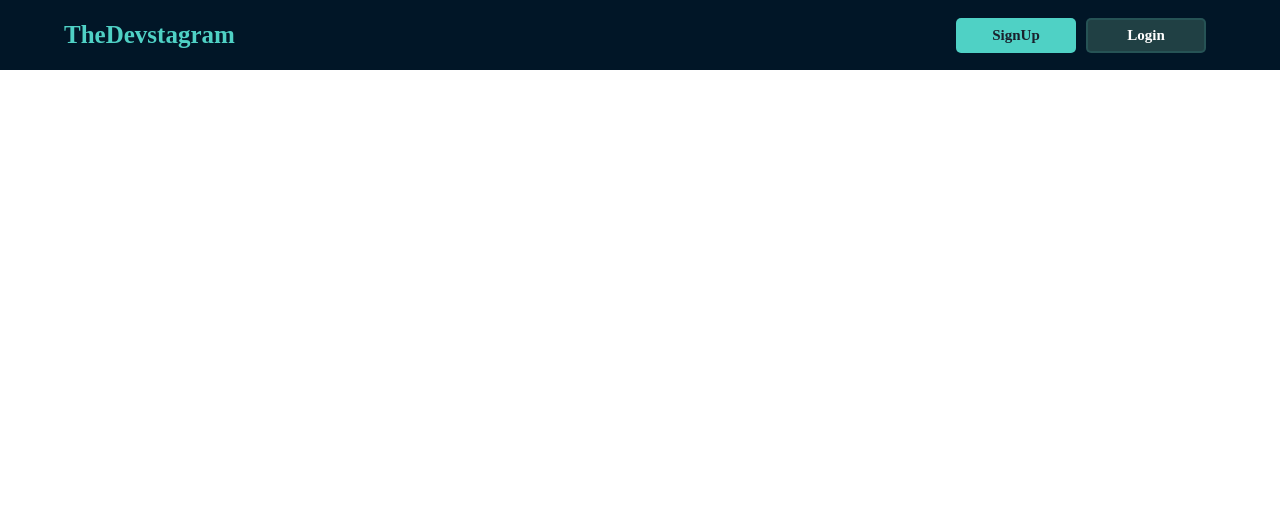
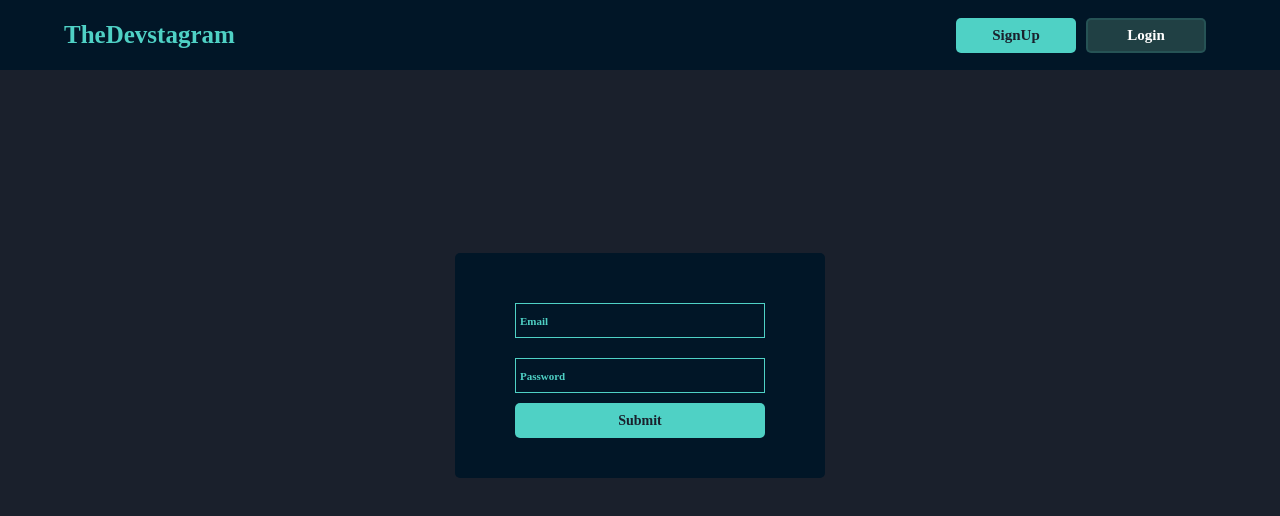
Before and after one commit to mnedzka/devstagram-client, a React (Create React App) app: page /login in a window 1280 px wide. Shown: the top 516 px of the page. Built offline with nearby package versions, Linux system fonts and the light colour scheme; no server answers.

Commit message:
Fixed bug with displaying date using momnetjs

```diff
--- a/src/App.js
+++ b/src/App.js
@@ -8,6 +8,7 @@ import SignUp from './Components/SignUp/SignUp';
 import './App.css';
 
 import SinglePostPage from './Components/SinglePost/SinglePostPage';
+import Login from './Components/Login/Login';
 
 function App() {
   return (
@@ -19,6 +20,9 @@ function App() {
           <Switch>
             <Route exact path="/signup">
               <SignUp />
+            </Route>
+            <Route path="/login">
+              <Login />
             </Route>
             <Route exact path="/create-post">
               <CreatePost />
--- /dev/null
+++ b/src/Components/Login/Login.jsx
@@ -0,0 +1,40 @@
+import React, { useState, useContext } from 'react'
+import { AuthContext } from '../Context/AuthContext'
+import { ActionButton } from '../Reusable/Buttons/Buttons'
+
+import '../SignUp/SignUp.css'
+
+const Login = () => {
+  const { logIn } = useContext(AuthContext)
+
+  const [email, setEmail] = useState('')
+  const [password, setPassword] = useState('')
+
+
+  const handleSubmit = async(e) => {
+    e.preventDefault()
+
+    const isSuccess = await logIn(email,password)
+  }
+
+  return (
+    <section className="signup">
+      <div className="signup__container">
+        <form onSubmit={handleSubmit} className="signup__form">
+
+          <div className="signup__form__input">
+            <input type="text" value={email} onChange={e => setEmail(e.target.value)} required/>
+            <label className="signup__form__label">Email</label>
+          </div>
+          <div className="signup__form__input">
+            <input type="password" value={password} onChange={e => setPassword(e.target.value)} required/>
+            <label className="signup__form__label">Password</label>
+          </div>
+          <ActionButton buttonText="Submit" buttonSize="lg" buttonVariant="filled" buttonColor="blue" onSubmit={handleSubmit}/>
+        </form>
+      </div>
+    </section>
+  )
+}
+
+export default Login
--- a/src/Components/Reusable/Post/Post.jsx
+++ b/src/Components/Reusable/Post/Post.jsx
@@ -22,7 +22,7 @@ const Post = ({postID,username,title,content,likeCount,commentCount,subreddit,cr
           </div>
           <div className="post__user">
             <Link to={`/user/${username}`}>
-              <h3>u/{username} posted this {moment(createdAt,'YYYYMMDD').fromNow()}</h3>
+              <h3>u/{username} posted this {moment(createdAt).fromNow()}</h3>
             </Link>
           </div>
         </div>
--- a/src/Components/Reusable/Post/Post.scss
+++ b/src/Components/Reusable/Post/Post.scss
@@ -23,6 +23,7 @@
 
   &__subreddit h1{
     font-size: 14px;
+
     font-weight: 700;
 
     font-family: "Jetbrains Mono";
```
Also changed, not shown: 1 other file (tests, documents, lock files or other folders).
